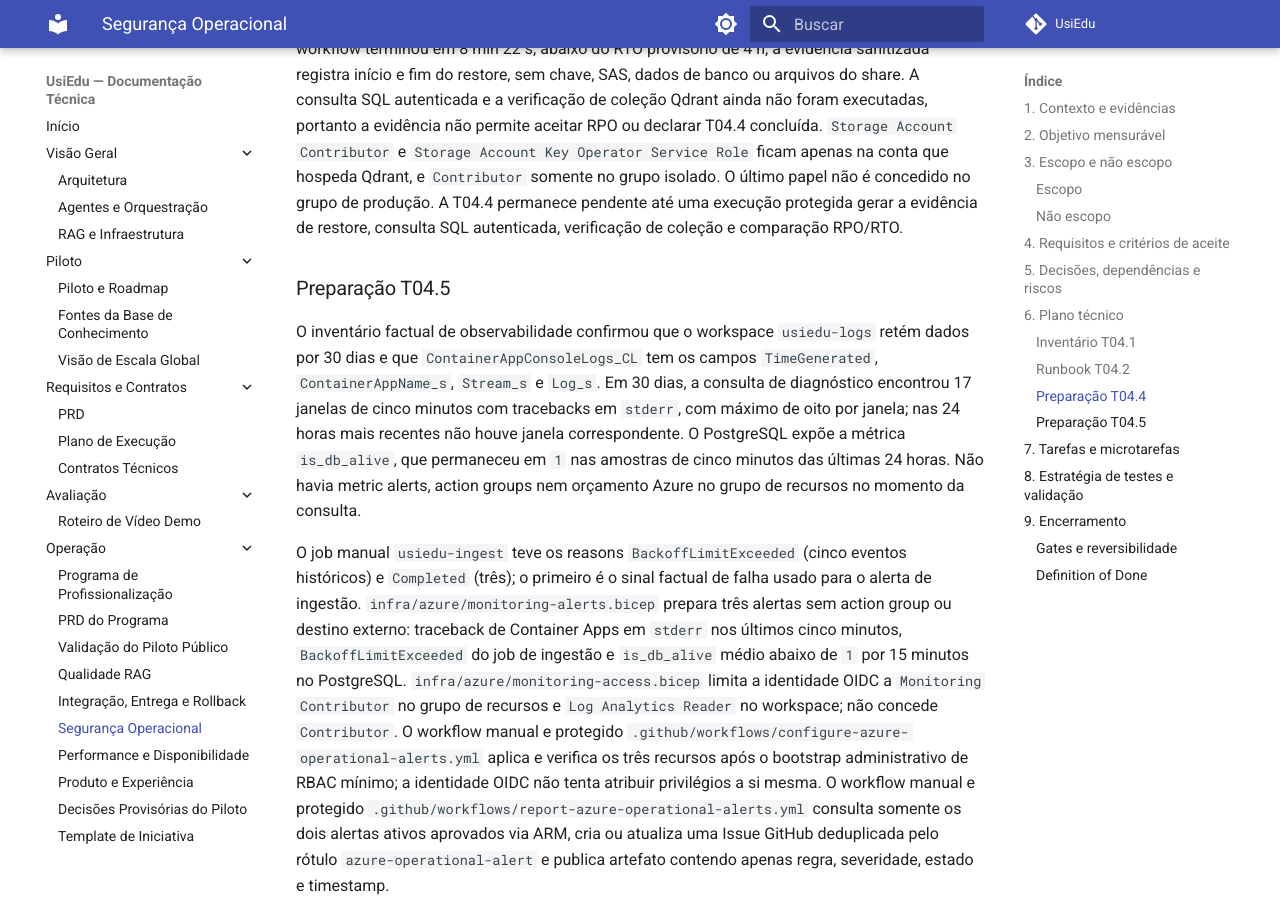
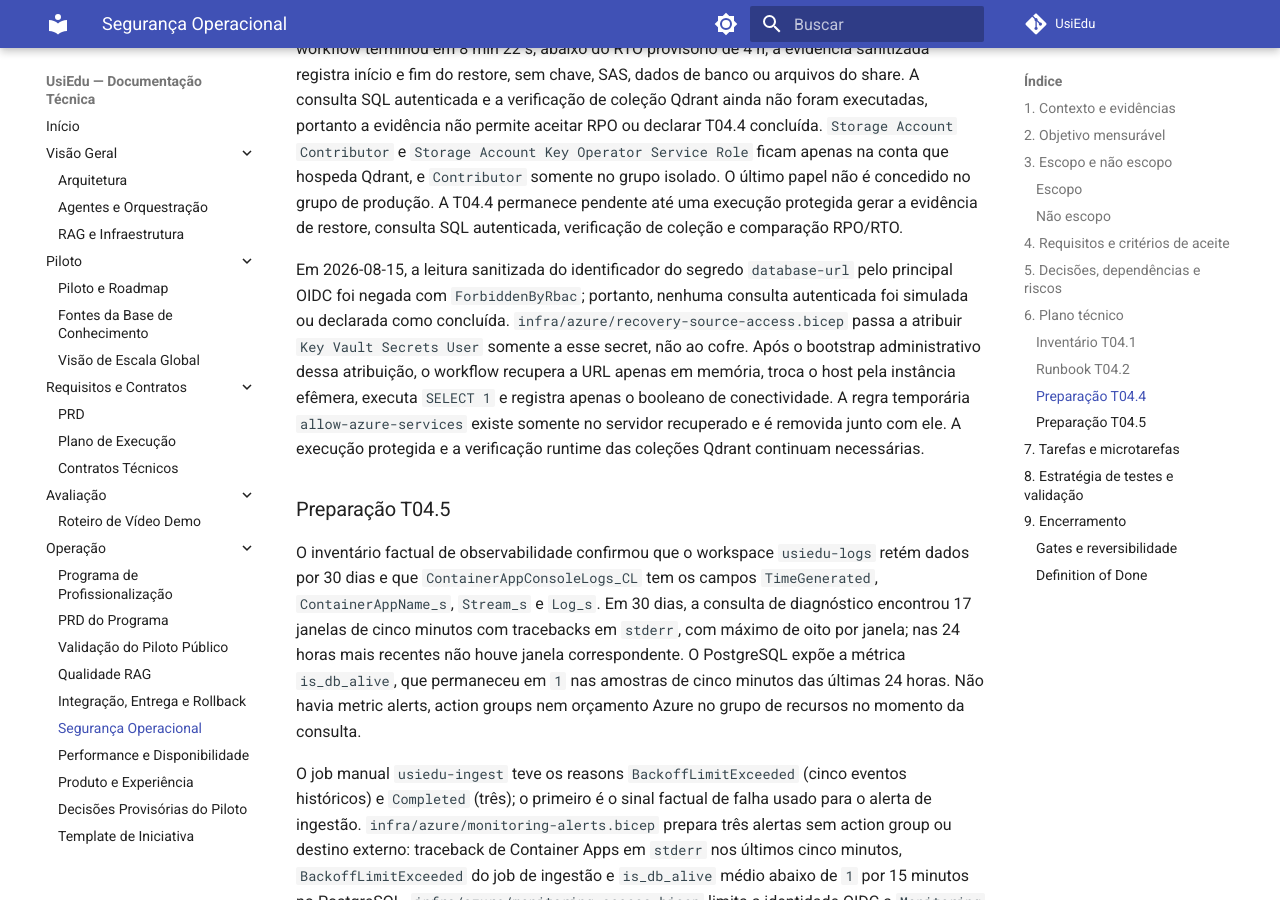
Before and after one commit to henriquebotelhogomes/UsiEdu, an MkDocs documentation site: the page built from docs/profissionalizacao/04-seguranca-operacional.md, in a window 1280 px wide and 900 px high, scrolled down 6667 px. Built offline with MkDocs 1.6.1 and Material for MkDocs 9.7.7, drawn with Linux system fonts in a browser that asks for light colours; comment, search, counter and statistics services are not loaded.

Commit message:
fix(azure): validar restore postgresql
Co-authored-by: Copilot App <223556219+Copilot@users.noreply.github.com>

```diff
--- a/docs/profissionalizacao/04-seguranca-operacional.md
+++ b/docs/profissionalizacao/04-seguranca-operacional.md
@@ -219,6 +219,17 @@ isolado. O último papel não é concedido no grupo de produção. A T04.4
 permanece pendente até uma execução protegida gerar a evidência de restore,
 consulta SQL autenticada, verificação de coleção e comparação RPO/RTO.
 
+Em 2026-08-15, a leitura sanitizada do identificador do segredo
+`database-url` pelo principal OIDC foi negada com `ForbiddenByRbac`; portanto,
+nenhuma consulta autenticada foi simulada ou declarada como concluída.
+`infra/azure/recovery-source-access.bicep` passa a atribuir `Key Vault Secrets
+User` somente a esse secret, não ao cofre. Após o bootstrap administrativo
+dessa atribuição, o workflow recupera a URL apenas em memória, troca o host
+pela instância efêmera, executa `SELECT 1` e registra apenas o booleano de
+conectividade. A regra temporária `allow-azure-services` existe somente no
+servidor recuperado e é removida junto com ele. A execução protegida e a
+verificação runtime das coleções Qdrant continuam necessárias.
+
 ### Preparação T04.5
 
 O inventário factual de observabilidade confirmou que o workspace
```
Also changed, not shown: 4 other files.
